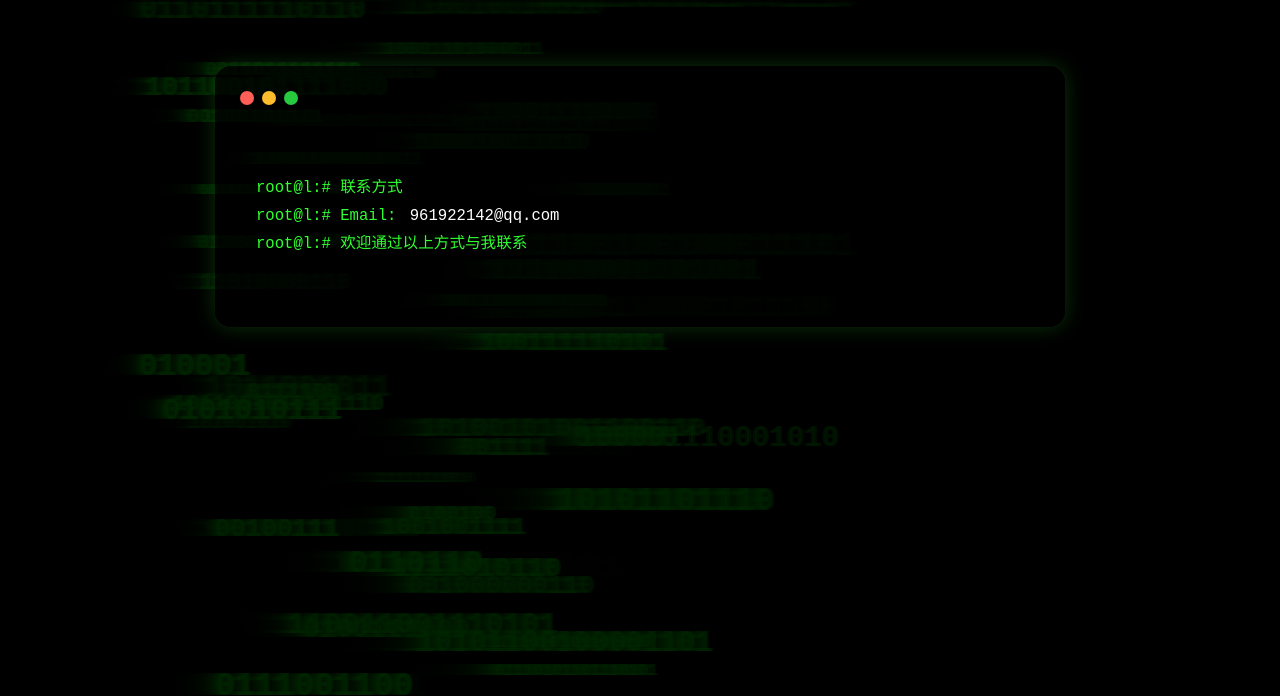
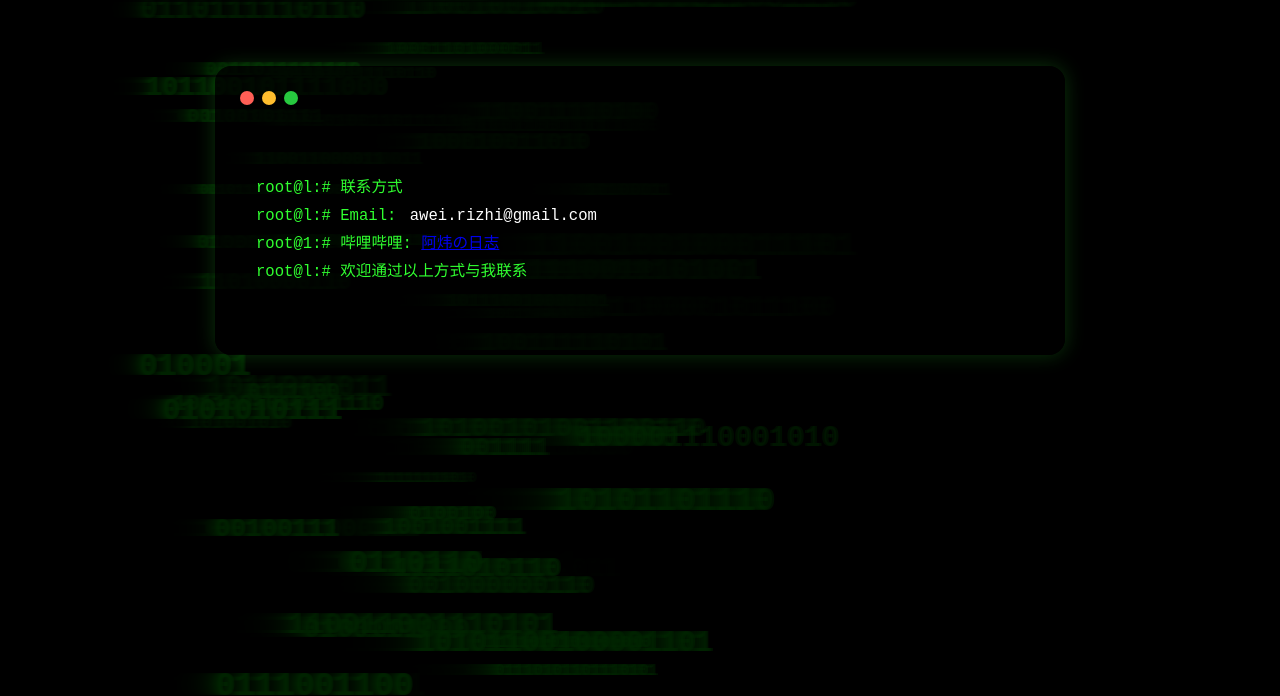
Before and after one commit to awei-rz/awei.github.io, a plain HTML site: page contact.html in a window 1280 px wide. Shown: the part 104-800 px from the top of the page. Drawn offline with Linux system fonts and the light colour scheme.

Commit message:
Update contact.html

```diff
--- a/contact.html
+++ b/contact.html
@@ -31,7 +31,8 @@
                 </div>
                 <div class="terminal-content">
 root@l:# 联系方式
-root@l:# Email: <a href="mailto:961922142@qq.com" class="terminal-link">961922142@qq.com</a>
+root@l:# Email: <a href="mailto:awei.rizhi@gmail.com" class="terminal-link">awei.rizhi@gmail.com</a>
+root@1:# 哔哩哔哩: <a href="https://space.bilibili.com/1406527248" >阿炜の日志</a>
 root@l:# 欢迎通过以上方式与我联系
                 </div>
             </div>
```
